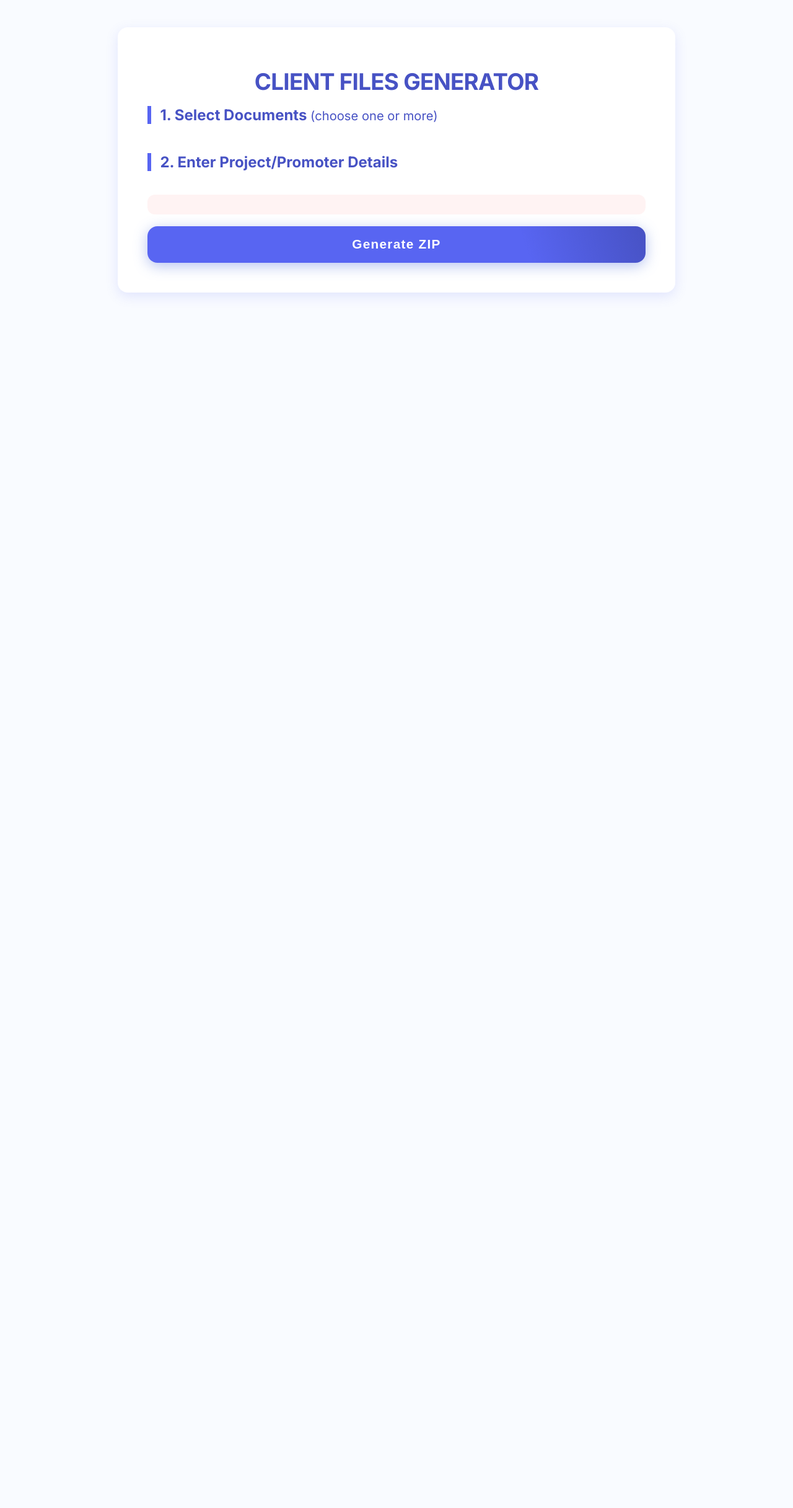
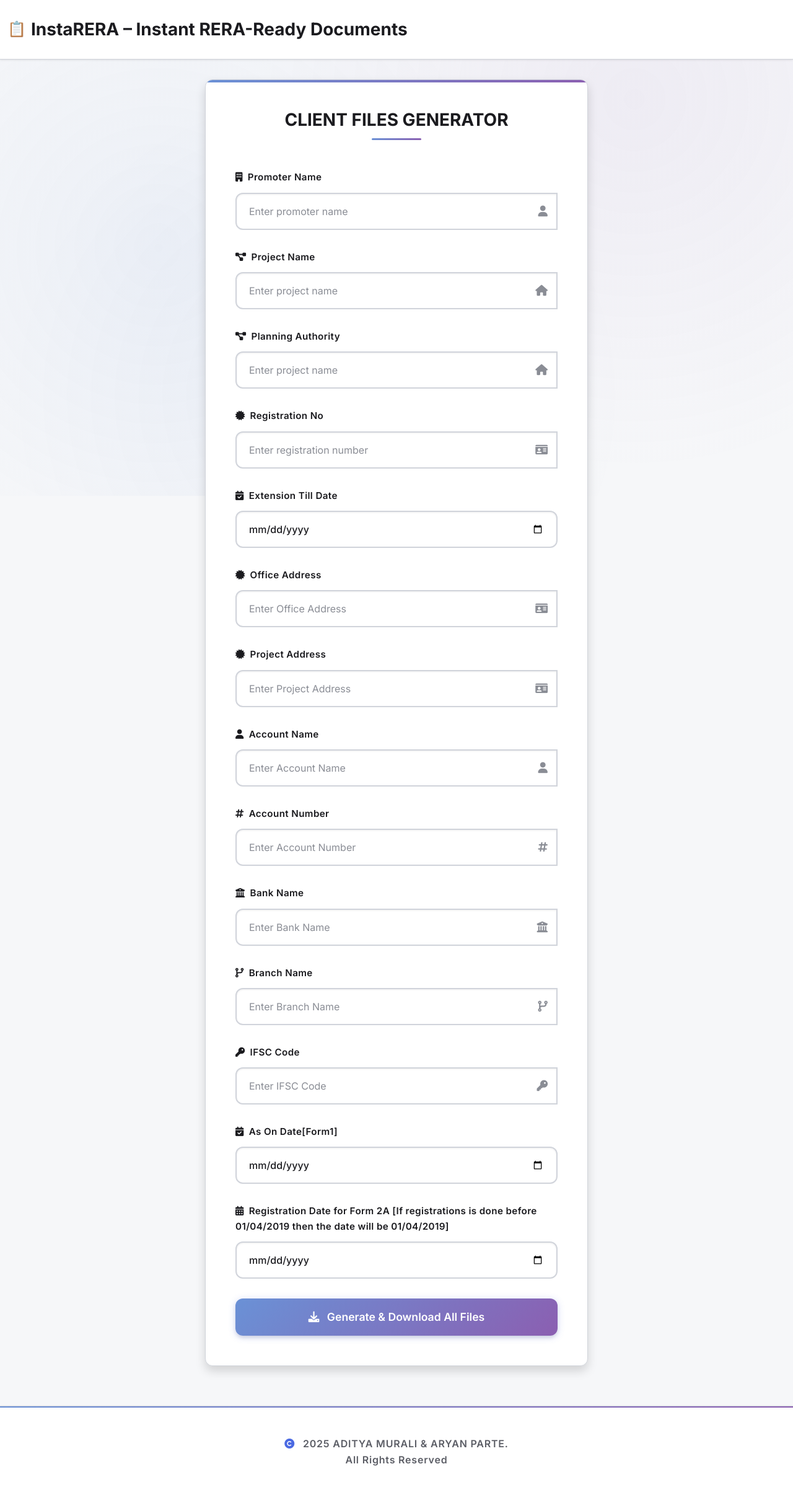
Before and after one commit to aryanparte03/AutoGeneratedDocs, a Flask app: page / in a window 1280 px wide. Shown: the whole page at 62% size. Before the commit the page ends 478 px from the top, so only its background shows below. Run offline with Flask 3, Linux system fonts and the light colour scheme.

Commit message:
Update index.html

```diff
--- a/templates/index.html
+++ b/templates/index.html
@@ -2,401 +2,214 @@
 <html lang="en">
 <head>
     <meta charset="UTF-8">
-    <meta name="viewport" content="width=device-width, initial-scale=1">
-    <title>Document Bundle Generator</title>
-    <link rel="stylesheet" href="{{ url_for('static', filename='complaint_form.css') }}">
-    <script src="https://code.jquery.com/jquery-3.7.0.min.js"></script>
-    <style>
-        @import url('https://fonts.googleapis.com/css2?family=Inter:wght@400;500;700&display=swap');
+    <meta name="viewport" content="width=device-width, initial-scale=1.0">
+    <title>InstaRERA</title>
+    <link href="https://cdn.jsdelivr.net/npm/bootstrap@5.3.0/dist/css/bootstrap.min.css" rel="stylesheet">
+    <link rel="stylesheet" href="https://cdnjs.cloudflare.com/ajax/libs/font-awesome/6.0.0/css/all.min.css">
+    <link rel="stylesheet" href="{{ url_for('static', filename='css/complaint_form.css') }}">
+</head>
 
-        :root {
-          --clr-primary: #5865f2;
-          --clr-primary-dark: #4752c4;
-          --clr-background: #f9fbff;
-          --clr-card-bg: #ffffff;
-          --clr-border: #d5dbf2;
-          --clr-text-primary: #1e2233;
-          --clr-text-secondary: #6c7293;
-          --clr-success: #27ae60;
-          --clr-error: #e74c3c;
-          --shadow-light: 0 6px 20px rgba(88, 101, 242, 0.15);
-          --shadow-focus: 0 0 10px 3px rgba(88, 101, 242, 0.35);
-          --radius: 16px;
-          --transition: 0.3s cubic-bezier(0.4, 0, 0.2, 1);
-        }
+    <body>
+    <nav class="navbar navbar-expand-lg">
+        <div class="container-fluid">
+            <a class="navbar-brand" href="/">InstaRERA – Instant RERA-Ready Documents</a>
+        </div>
+    </nav>
 
-        /* Reset & basics */
-        * {
-          box-sizing: border-box;
-        }
-        body {
-          font-family: 'Inter', sans-serif;
-          background: var(--clr-background);
-          margin: 0;
-          color: var(--clr-text-primary);
-          -webkit-font-smoothing: antialiased;
-          min-height: 100vh;
-          display: flex;
-          justify-content: center;
-          align-items: flex-start;
-          padding: 40px 10px 80px;
-        }
+    <div class="container">
+        <div class="card shadow">
+            <div class="p-4">
+                <h3 class="page-title">CLIENT FILES GENERATOR</h3>
+                <form method="POST" id="complaintForm" onsubmit="handleSubmit(event)">
+                    <!-- Project Information Section -->
+                    <div class="form-group">
+                        <label class="form-label">
+                            <i class="fas fa-building me-2"></i>Promoter Name
+                        </label>
+                        <div class="input-group">
+                            <input type="text" name="promoter_name" class="form-control with-icon" required placeholder="Enter promoter name">
+                            <i class="fas fa-user input-icon"></i>
+                        </div>
+                    </div>
 
-        /* Container */
-        .container {
-          background: var(--clr-card-bg);
-          border-radius: var(--radius);
-          width: 100%;
-          max-width: 900px;  /* <-- wider than before */
-          box-shadow: var(--shadow-light);
-          padding: 40px 48px 48px;
-          user-select: none;
-          margin: 4px auto;
-        }
-        @media (max-width: 700px) {
-          .container {
-            max-width: 98vw;
-            padding: 16px 6vw;
-            margin: 10px auto;
-          }
-        }
+                    <div class="form-group">
+                        <label class="form-label">
+                            <i class="fas fa-project-diagram me-2"></i>Project Name
+                        </label>
+                        <div class="input-group">
+                            <input type="text" name="project_name" class="form-control with-icon" required placeholder="Enter project name">
+                            <i class="fas fa-home input-icon"></i>
+                        </div>
+                    </div>
 
-        /* Title */
-        h1.page-title {
-          font-weight: 700;
-          font-size: 2.3rem;
-          letter-spacing: -0.02em;
-          margin-bottom: 3rem;
-          color: var(--clr-primary-dark);
-          text-align: center;
-        }
+                    <div class="form-group">
+                        <label class="form-label">
+                            <i class="fas fa-project-diagram me-2"></i>Planning Authority
+                        </label>
+                        <div class="input-group">
+                            <input type="text" name="planning_authority" class="form-control with-icon" required placeholder="Enter project name">
+                            <i class="fas fa-home input-icon"></i>
+                        </div>
+                    </div>
 
-        /* Step Title */
-        .step-title {
-          font-weight: 700;
-          font-size: 1.5rem;
-          color: var(--clr-primary-dark);
-          margin-bottom: 1.4rem;
-          border-left: 6px solid var(--clr-primary);
-          padding-left: 0.9rem;
-          user-select: text;
-        }
-
-        /* Document List - compact grid fitting landscape */
-        .doc-list {
-          display: grid;
-          grid-template-columns: repeat(2, 1fr); /* Two columns only */
-          gap: 1.1rem 1.2rem;  /* vertical and horizontal gap */
-          margin-bottom: 1.5rem;
-          max-width: 100%;
-        }
-
-        /* Hide descriptions completely */
-        .doc-desc {
-          display: none !important;
-        }
-
-        /* Document cards smaller and minimal */
-        .doc-item {
-          background: #f8faff;
-          border: 1.7px solid var(--clr-border);
-          border-radius: 12px;
-          padding: 0.65rem 0.85rem;
-          min-height: 38px;
-          cursor: pointer;
-          box-shadow: 0 2px 8px rgba(88, 101, 242, 0.05);
-          transition:
-            border-color var(--transition),
-            box-shadow var(--transition),
-            background var(--transition);
-          display: flex;
-          align-items: center;
-          position: relative;
-          font-size: 0.9rem;
-          color: var(--clr-primary-dark);
-          user-select: text;
-        }
-
-        /* Hover and selected styles */
-        .doc-item:hover,
-        .doc-item.selected {
-          border-color: var(--clr-primary);
-          background: #e7efff;
-          box-shadow: 0 6px 20px rgba(88, 101, 242, 0.15);
-        }
-
-        /* Checkbox smaller */
-        .doc-item input[type='checkbox'] {
-          width: 13px;
-          height: 13px;
-          margin-right: 7px;
-          accent-color: var(--clr-primary);
-          cursor: pointer;
-        }
-
-        /* Document name */
-        .doc-item > span:first-of-type {
-          font-weight: 600;
-          overflow: hidden;
-          white-space: nowrap;
-          text-overflow: ellipsis;
-          user-select: text;
-          line-height: 1.1;
-        }
-
-        /* Form Section */
-        .form-section {
-          margin-top: 2.4rem;
-        }
-        .form-group {
-          margin-bottom: 2rem;
-          position: relative;
-          user-select: text;
-        }
-        .form-label {
-          font-size: 1.04rem;
-          color: var(--clr-primary-dark);
-          font-weight: 600;
-          margin-bottom: 0.5rem;
-          display: block;
-          letter-spacing: 0.02em;
-        }
-        .form-control {
-          width: 100%;
-          font-size: 1.12rem;
-          padding: 0.8rem 1rem 0.65rem 1rem;
-          border-radius: 10px;
-          border: 2.3px solid var(--clr-border);
-          background: var(--clr-background);
-          color: var(--clr-text-primary);
-          font-weight: 500;
-          transition: border-color 0.3s, box-shadow 0.3s;
-          outline-offset: 4px;
-          outline: none;
-          font-family: 'Inter', sans-serif;
-          user-select: text;
-        }
-        .form-control:hover {
-          border-color: var(--clr-primary);
-          box-shadow: 0 0 8px var(--clr-primary);
-        }
-        .form-control:focus {
-          border-color: var(--clr-primary);
-          box-shadow: var(--shadow-focus);
-          background: #fcfdff;
-        }
-
-        /* Summary Bar */
-        .summary-bar {
-          font-size: 1.14rem;
-          font-weight: 600;
-          color: var(--clr-success);
-          margin-bottom: 1.5em;
-          text-align: center;
-          letter-spacing: 0.02em;
-        }
-
-        /* Error Message */
-        .error-message {
-          background-color: #fff3f3;
-          border-radius: 12px;
-          padding: 0.9em 1.3em;
-          font-size: 1.1rem;
-          color: var(--clr-error);
-          font-weight: 700;
-          margin-top: 1.35em;
-          margin-bottom: 0;
-          user-select: none;
-        }
-
-        /* Submit Button */
-        .btn-generate {
-          width: 100%;
-          background: linear-gradient(70deg, var(--clr-primary) 75%, var(--clr-primary-dark) 100%);
-          border: none;
-          border-radius: 16px;
-          box-shadow: 0 5px 22px rgba(72, 107, 218, 0.4);
-          padding: 1.1rem 3rem;
-          font-weight: 800;
-          font-size: 1.3rem;
-          color: #fff;
-          cursor: pointer;
-          transition: background 0.3s ease, transform 0.22s ease;
-          letter-spacing: 0.06em;
-          margin-top: 1.5rem;
-          user-select: none;
-        }
-        .btn-generate:hover,
-        .btn-generate:focus {
-          background: linear-gradient(135deg, var(--clr-primary-dark) 40%, var(--clr-primary) 105%);
-          transform: translateY(-3px);
-          box-shadow: 0 12px 42px rgba(72, 107, 218, 0.6);
-        }
-
-        /* Responsive tweaks */
-        @media (max-width: 620px) {
-          .doc-list {
-            grid-template-columns: 1fr 1fr;
-            gap: 8px 16px;
-          }
-        }
-        @media (max-width: 400px) {
-          .doc-list {
-            grid-template-columns: 1fr;
-            gap: 8px 0;
-          }
-        }
-
-        /* Accessibility focus */
-        .form-control:focus-visible {
-          outline: 3px solid var(--clr-primary);
-          outline-offset: 2px;
-        }
-        .doc-item input[type='checkbox']:focus-visible {
-          outline: 3px solid var(--clr-primary);
-          outline-offset: 2px;
-        }
+                    <div class="form-group">
+                        <label class="form-label">
+                            <i class="fas fa-certificate me-2"></i>Registration No
+                        </label>
+                        <div class="input-group">
+                            <input type="text" name="registration_no" class="form-control with-icon" required placeholder="Enter registration number">
+                            <i class="fas fa-id-card input-icon"></i>
+                        </div>
+                    </div>
 
 
-    </style>
-</head>
-<body>
-<div class="container">
-  <div class="card p-4">
-    <h1 class="page-title" style="margin-bottom:1.1rem;">CLIENT FILES GENERATOR</h1>
-    <form id="docGenForm" method="post">
-        <!-- Step 1: Choose Docs  -->
-        <div class="step-title">1. Select Documents <span style="font-weight:400;font-size:.84em;">(choose one or more)</span></div>
-        <div class="doc-list">
-            {% for doc in documents %}
-            <label class="doc-item" id="docitem_{{ doc.key }}">
-                <input type="checkbox" name="documents" value="{{ doc.key }}">
-                <span style="font-weight:600;" id="{{ doc.key }}_label">{{ doc.name }}</span>
-                <div class="doc-desc" id="{{ doc.key }}_desc">
-                  {% if doc.key == 'complaint_declaration' %}
-                    Basic project complaint declaration (required for RERA filing)
-                  {% elif doc.key == 'extension_application' %}
-                    For seeking a project extension under RERA Section 7(3)
-                  {% elif doc.key == 'no_complaint_declaration' %}
-                    Affidavit there are no pending complaints for the project
-                  {% elif doc.key == 'project_pert' %}
-                    Project progress schedule (PERT format)
-                  {% elif doc.key == 'cersai_declaration' %}
-                    CERSAI charge status declaration for project/office
-                  {% elif doc.key == 'authorisation_letter' %}
-                    Authorization by promoter to agent/authorized person
-                  {% elif doc.key == 'annexure_a' %}
-                    Statutory declaration required as Annexure A
-                  {% elif doc.key == 'affidavit_reason_for_extension' %}
-                    Affidavit stating genuine reasons for extension
-                  {% elif doc.key == 'consent_extension_tabular' %}
-                    Allottees’ consent statement (tabular format)
-                  {% elif doc.key == 'declaration_extension' %}
-                    Declaration for extension period as per RERA notification
-                  {% elif doc.key == 'form_b' %}
-                    Format B – RERA standard document for extension
-                  {% elif doc.key == 'format_a' %}
-                    Format A – RERA format, includes escrow details
-                  {% elif doc.key == 'format_d' %}
-                    Format D – submission to planning authority
-                  {% elif doc.key == 'consent_letter' %}
-                    Letter format of allottees’ or stakeholders’ consent
-                  {% elif doc.key == 'form1' %}
-                    Form 1 – CA certificate/affidavit in RERA process
-                  {% elif doc.key == 'form2a' %}
-                    Engineer’s development certificate(s) for each financial year
-                  {% else %}
-                    Document in extension bundle
-                  {% endif %}
-                </div>
+                    <div class="form-group">
+                        <label class="form-label">
+                            <i class="fas fa-calendar-check me-2"></i>Extension Till Date
                         </label>
-            {% endfor %}
+                        <input type="date" name="extension_date" class="form-control" required>
                     </div>
 
-        <!-- Step 2: Only required fields  -->
-        <div class="step-title">2. Enter Project/Promoter Details</div>
-        <div class="summary-bar" id="requiredFieldsBar"></div>
-        <div class="form-section" id="dynamic-fields"></div>
-        <div class="error-message hidden" id="ui_error"></div>
-        <button type="submit" class="btn-generate" style="margin-top:1.2rem;">Generate ZIP</button>
+
+                    <div class="form-group">
+                        <label class="form-label">
+                            <i class="fas fa-certificate me-2"></i>Office Address
+                        </label>
+                        <div class="input-group">
+                            <input type="text" name="office_address" class="form-control with-icon" required placeholder="Enter Office Address">
+                            <i class="fas fa-id-card input-icon"></i>
+                        </div>
+                    </div>
+
+                    <div class="form-group">
+                        <label class="form-label">
+                            <i class="fas fa-certificate me-2"></i>Project Address
+                        </label>
+                        <div class="input-group">
+                            <input type="text" name="project_address" class="form-control with-icon" required placeholder="Enter Project Address">
+                            <i class="fas fa-id-card input-icon"></i>
+                        </div>
+                    </div>
+
+                <div class="form-group">
+                    <label class="form-label">
+                        <i class="fas fa-user me-2"></i>Account Name
+                    </label>
+                    <div class="input-group">
+                        <input type="text" name="account_name" class="form-control with-icon" required placeholder="Enter Account Name">
+                        <i class="fas fa-user input-icon"></i>
+                    </div>
+                </div>
+
+                <div class="form-group">
+                    <label class="form-label">
+                        <i class="fas fa-hashtag me-2"></i>Account Number
+                    </label>
+                    <div class="input-group">
+                        <input type="text" name="account_number" class="form-control with-icon" required placeholder="Enter Account Number">
+                        <i class="fas fa-hashtag input-icon"></i>
+                    </div>
+                </div>
+
+                <div class="form-group">
+                    <label class="form-label">
+                        <i class="fas fa-university me-2"></i>Bank Name
+                    </label>
+                    <div class="input-group">
+                        <input type="text" name="bank_name" class="form-control with-icon" required placeholder="Enter Bank Name">
+                        <i class="fas fa-university input-icon"></i>
+                    </div>
+                </div>
+
+                <div class="form-group">
+                    <label class="form-label">
+                        <i class="fas fa-code-branch me-2"></i>Branch Name
+                    </label>
+                    <div class="input-group">
+                        <input type="text" name="branch_name" class="form-control with-icon" required placeholder="Enter Branch Name">
+                        <i class="fas fa-code-branch input-icon"></i>
+                    </div>
+                </div>
+
+                <div class="form-group">
+                    <label class="form-label">
+                        <i class="fas fa-key me-2"></i>IFSC Code
+                    </label>
+                    <div class="input-group">
+                        <input type="text" name="ifsc_code" class="form-control with-icon" required placeholder="Enter IFSC Code">
+                        <i class="fas fa-key input-icon"></i>
+                    </div>
+                </div>
+
+
+                <div class="form-group">
+                    <label class="form-label">
+                        <i class="fas fa-calendar-check me-2"></i>As On Date[Form1]
+                    </label>
+                    <input type="date" name="as_on_date" class="form-control" required>
+                </div>
+
+
+                <div class="form-group">
+                    <label class="form-label">
+                        <i class="fas fa-calendar-alt me-2"></i>Registration Date for Form 2A [If registrations is done before 01/04/2019 then the date will be 01/04/2019]
+                    </label>
+                    <input type="date" name="financial_year_date" class="form-control" required>
+                </div>
+
+                    <button type="submit" class="btn-generate" id="generateBtn">
+                        <i class="fas fa-download"></i>
+                        Generate & Download All Files
+                    </button>
                 </form>
             </div>
         </div>
+    </div>
+
+        <!-- Professional Footer -->
+    <footer class="footer">
+        <div class="container">
+            <div class="footer-content">
+                <p class="footer-text">
+                    <i class="fas fa-copyright me-2"></i>
+                    2025 ADITYA MURALI & ARYAN PARTE.
+
+                    <br>All Rights Reserved
+                </p>
+            </div>
+        </div>
+    </footer>
+
         <script>
-const docInputMapping = {{ doc_inputs_json | safe }};
-const prettyNames = {
-    promoter_name: "Promoter Name",
-    project_name: "Project Name",
-    office_address: "Office Address",
-    project_address: "Project Address",
-    planning_authority: "Planning Authority",
-    registration_no: "Registration Number",
-    extension_date: "Extension Date",
-    date: "Date",
-    account_name: "Account Name",
-    account_number: "Account Number",
-    bank_name: "Bank Name",
-    branch_name: "Branch Name",
-    ifsc_code: "IFSC Code",
-    as_on_date: "As On Date (dd-mm-yyyy)",
-    financial_year_date: "Financial Year Start Date"
-};
+            function handleSubmit(event) {
+                const form = document.getElementById('complaintForm');
+                const btn = document.getElementById('generateBtn');
 
-// Show summary of fields required
-function updateRequiredSummary(fields) {
-    if (fields.length === 0) {
-        $("#requiredFieldsBar").text("Select one or more documents above.");
-    } else {
-        $("#requiredFieldsBar").html("Required fields: <b>" + fields.map(f => prettyNames[f] || f).join(", ") + "</b>");
-    }
+                // Add loading state
+                btn.classList.add('loading');
+                btn.innerHTML = '<i class="fas fa-spinner fa-spin"></i> Generating Files...';
+
+                // Add form animation
+                form.classList.add('form-submitted');
+
+                // Reset form after delay
+                setTimeout(() => {
+                    form.reset();
+                    btn.classList.remove('loading');
+                    btn.innerHTML = '<i class="fas fa-download"></i> Generate & Download All Files';
+                    form.classList.remove('form-submitted');
+                }, 2000);
             }
 
-function getFieldHtml(field, label, required=true) {
-    let type = "text";
-    if (field.includes('date') || field === "extension_date" || field === "as_on_date" || field === "financial_year_date") type = "date";
-    if (["account_number", "registration_no"].includes(field)) type = "text";
-    if (field === "ifsc_code") type = "text"; // enforce strict format via backend if needed
-    return `
-        <div class="form-group" data-field="${field}">
-            <label class="form-label" for="${field}">${label}${required ? " *" : ""}</label>
-            <input type="${type}" class="form-control" name="${field}" id="${field}" ${required ? "required" : ""} autocomplete="off">
-        </div>
-    `;
-}
+            // Add smooth focus transitions
+            document.querySelectorAll('.form-control').forEach(input => {
+                input.addEventListener('focus', function() {
+                    this.parentElement.style.transform = 'translateY(-2px)';
+                });
 
-// Only show doc fields for checked docs (no duplicates)
-function updateFields() {
-    let checked = $("input[name='documents']:checked").map((_, el) => $(el).val()).get();
-    $(".doc-item").removeClass("selected");
-    checked.forEach(doc => {$("#docitem_"+doc).addClass("selected");});
-    let fields = [];
-    checked.forEach(k => (docInputMapping[k]||[]).forEach(f => {if (!fields.includes(f)) fields.push(f); }));
-    updateRequiredSummary(fields);
-    let html = '';
-    for (let f of fields) { html += getFieldHtml(f, prettyNames[f] || f.replace(/_/g, " ").replace(/\b\w/g, l => l.toUpperCase())); }
-    $("#dynamic-fields").html(html);
-}
-
-$(document).on('change', "input[name='documents']", updateFields);
-$(document).ready(updateFields);
-
-// Friendly error on submit for empty field
-$("#docGenForm").on("submit", function(e) {
-    let checked = $("input[name='documents']:checked").length;
-    if (checked === 0) {
-        $("#ui_error").removeClass("hidden").text("Please select at least one document to generate.");
-        e.preventDefault();
-        return false;
-    }
-    let missing = false;
-    $("#dynamic-fields input[required]").each(function () {
-        if (!$(this).val()) missing = true;
+                input.addEventListener('blur', function() {
+                    this.parentElement.style.transform = 'translateY(0)';
                 });
-    if (missing) {
-        $("#ui_error").removeClass("hidden").text("Please fill all required fields.");
-        e.preventDefault();
-        return false;
-    }
             });
         </script>
     </body>
```
Lines whose indentation alone changed are shown as unchanged.
